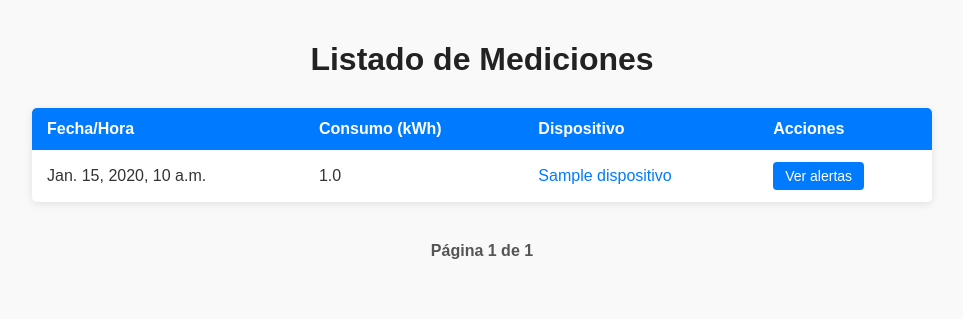
After one commit to carlotee/eva1_EcoEnergy, a Django app: page /mediciones/ in a window 1280 px wide. The commit adds this page. Shown: the top 319 px of the page, without its empty margins (158-1121 px from the left). Run offline with Django 5.2, Linux system fonts and the light colour scheme; tables that the repository leaves empty hold one stand-in row (values such as "Sample post").

Commit message:
Se actualiza la rama

```diff
--- /dev/null
+++ b/dispositivos/templates/dispositivos/mediciones.html
@@ -0,0 +1,167 @@
+<!-- templates/mediciones.html -->
+{% load static %}
+<!DOCTYPE html>
+<html lang="es">
+<head>
+    <meta charset="UTF-8">
+    <title>Listado de Mediciones</title>
+<style>
+    body {
+        font-family: Arial, sans-serif;
+        background-color: #f9f9f9;
+        color: #333;
+        margin: 0;
+        padding: 20px 0;
+    }
+
+    h1 {
+        text-align: center;
+        margin-bottom: 30px;
+        font-weight: 700;
+        color: #222;
+    }
+
+    table {
+        width: 80%;
+        max-width: 900px;
+        margin: 0 auto 40px auto;
+        border-collapse: collapse;
+        box-shadow: 0 2px 8px rgba(0,0,0,0.1);
+        background-color: #fff;
+        border-radius: 5px;
+        overflow: hidden;
+    }
+
+    thead th {
+        background-color: #007bff;
+        color: #fff;
+        text-align: left;
+        padding: 12px 15px;
+        font-weight: 600;
+    }
+
+    tbody td {
+        padding: 12px 15px;
+        border-bottom: 1px solid #ddd;
+    }
+
+    tbody tr:hover {
+        background-color: #f1faff;
+        cursor: pointer;
+    }
+
+    tbody tr:last-child td {
+        border-bottom: none;
+    }
+
+    a {
+        color: #007bff;
+        text-decoration: none;
+        transition: color 0.2s ease-in-out;
+    }
+
+    a:hover {
+        color: #0056b3;
+        text-decoration: underline;
+    }
+
+    .btn-detalle {
+        background-color: #007bff;
+        color: white;
+        padding: 6px 12px;
+        border-radius: 4px;
+        text-decoration: none;
+        font-size: 14px;
+        display: inline-block;
+        transition: background-color 0.2s ease-in-out;
+    }
+
+    .btn-detalle:hover {
+        background-color: #0056b3;
+        color: white;
+    }
+
+    .pagination {
+        text-align: center;
+        margin-bottom: 40px;
+        font-size: 16px;
+    }
+
+    .pagination a {
+        color: #007bff;
+        text-decoration: none;
+        margin: 0 8px;
+        padding: 6px 12px;
+        border: 1px solid #007bff;
+        border-radius: 4px;
+        transition: background-color 0.2s ease-in-out, color 0.2s ease-in-out;
+    }
+
+    .pagination a:hover {
+        background-color: #007bff;
+        color: #fff;
+    }
+
+    .pagination span {
+        margin: 0 10px;
+        font-weight: 600;
+        color: #555;
+    }
+
+    /* Para mensajes sin datos */
+    td[colspan="4"] {
+        text-align: center;
+        font-style: italic;
+        color: #777;
+        padding: 20px 0;
+    }
+</style>
+</head>
+<body>
+    <h1>Listado de Mediciones</h1>
+    <table>
+        <thead>
+            <tr>
+                <th>Fecha/Hora</th>
+                <th>Consumo (kWh)</th>
+                <th>Dispositivo</th>
+                <th>Acciones</th>  <!-- Nueva columna -->
+            </tr>
+        </thead>
+        <tbody>
+            {% for medicion in pagina_obj %}
+                <tr>
+                    <td>{{ medicion.fecha }}</td>
+                    <td>{{ medicion.consumo }}</td>
+                    <td>
+                        <a href="{% url 'detalle_dispositivo' medicion.dispositivo.id %}">
+                            {{ medicion.dispositivo.nombre }}
+                        </a>
+                    </td>
+                    <td>
+                        <a href="{% url 'alertas_semanal' medicion.dispositivo.id %}" class="btn-detalle">Ver alertas</a>
+                    </td>
+                </tr>
+            {% empty %}
+                <tr>
+                    <td colspan="4">No hay mediciones registradas.</td>
+                </tr>
+            {% endfor %}
+        </tbody>
+    </table>
+
+    <div class="pagination">
+        {% if pagina_obj.has_previous %}
+            <a href="?page=1">&laquo; Primero</a>
+            <a href="?page={{ pagina_obj.previous_page_number }}">Anterior</a>
+        {% endif %}
+
+        <span>Página {{ pagina_obj.number }} de {{ pagina_obj.paginator.num_pages }}</span>
+
+        {% if pagina_obj.has_next %}
+            <a href="?page={{ pagina_obj.next_page_number }}">Siguiente</a>
+            <a href="?page={{ pagina_obj.paginator.num_pages }}">Último &raquo;</a>
+        {% endif %}
+    </div>
+</body>
+</html>
--- a/dispositivos/views.py
+++ b/dispositivos/views.py
@@ -9,6 +9,7 @@ from .forms import DispositivoForm
 from .models import Dispositivo, Categoria, Zona, Medicion, Alerta
 from datetime import date, timedelta
 from django.contrib.auth.decorators import login_required
+from django.core.paginator import Paginator
 
 # Create your views here.
 
@@ -134,3 +135,16 @@ def generar_y_enviar_alertas(request):
                 [email_usuario],
                 fail_silently=False,
             )
+
+def listado_mediciones(request):
+    mediciones = Medicion.objects.select_related('dispositivo').order_by('-fecha')
+    paginador = Paginator(mediciones, 50)  # Máximo 50 por página
+
+    pagina_num = request.GET.get('page')
+    pagina_obj = paginador.get_page(pagina_num)
+
+    return render(request, 'dispositivos/mediciones.html', {'pagina_obj': pagina_obj})
+
+def detalle_dispositivo(request, pk):
+    dispositivo = get_object_or_404(Dispositivo, pk=pk)
+    return render(request, 'dispositivos/detalle_dispositivo.html', {'dispositivo': dispositivo})
--- a/monitoreo/urls.py
+++ b/monitoreo/urls.py
@@ -29,4 +29,8 @@ urlpatterns = [
     path('dispositivos/eliminar/<int:dispositivo_id>/', views.eliminar_dispositivo, name='eliminar_dispositivo'),
     path('usuarios/registro/', usuario_views.registro_empresa, name='registro_empresa'),
     path('usuarios/login_empresa/', usuario_views.login_empresa, name='login_empresa'),
+    path('editar/<int:id>/', views.editar_dispositivo, name='editar_dispositivo'),
+    path('mediciones/', views.listado_mediciones, name='listado_mediciones'),
+    path('dispositivos/<int:pk>/', views.detalle_dispositivo, name='detalle_dispositivo'),
+
 ]
```
Also changed, not shown: dispositivos/templates/dispositivos/base.html (+8 -4 lines), dispositivos/templates/dispositivos/detalle_dispositivo.html (added, +30 -0 lines).
